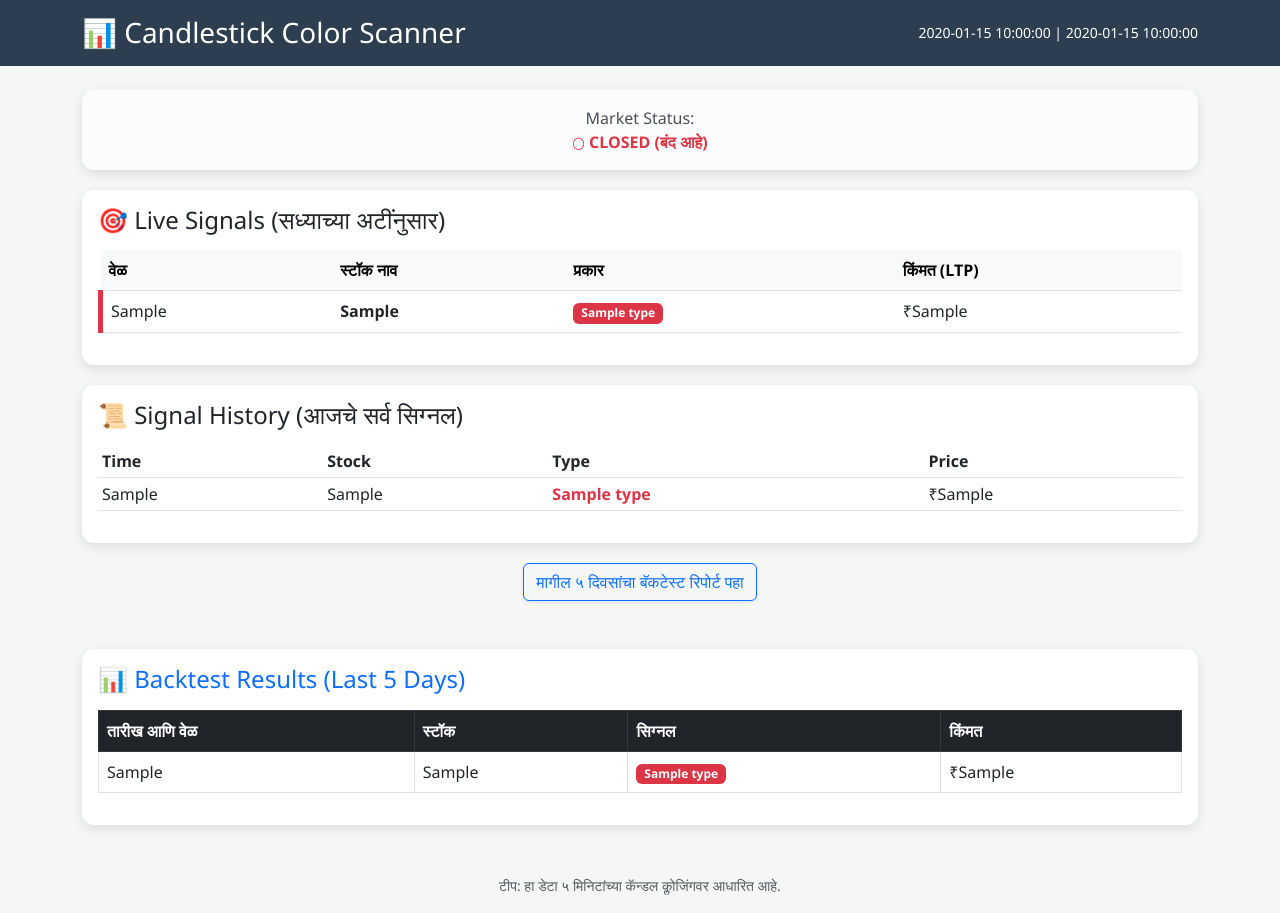
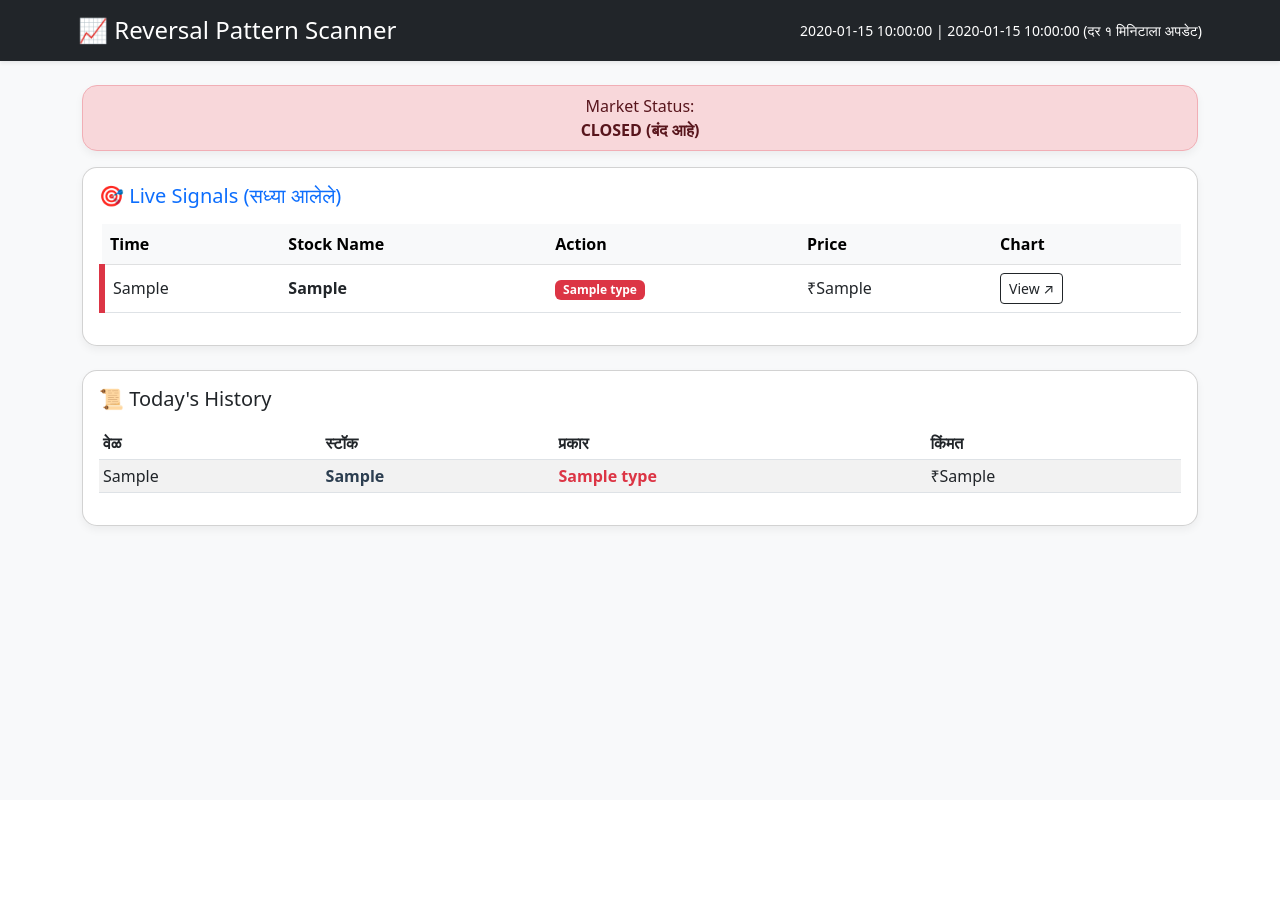
Before and after one commit to dattapwr/nifty-trading-bot, a Flask app: template templates/index.html in a window 1280 px wide. After the commit the page ends 530 px from the top, so only its background shows below. Run offline with Flask 3, Linux system fonts and the light colour scheme; the template is opened without the code that fills it: most values are stand-ins (such as "Sample title", 1, 10 or a date in 2020).

Commit message:
Update index.html

```diff
--- a/templates/index.html
+++ b/templates/index.html
@@ -3,49 +3,42 @@
 <head>
     <meta charset="UTF-8">
     <meta name="viewport" content="width=device-width, initial-scale=1.0">
-    <title>Stock Signal Scanner</title>
+    <title>Stock Scanner - Live</title>
     <link href="https://cdn.jsdelivr.net/npm/bootstrap@5.3.0/dist/css/bootstrap.min.css" rel="stylesheet">
     <style>
-        body { background-color: #f4f7f6; font-family: 'Segoe UI', Tahoma, Geneva, Verdana, sans-serif; }
-        .card { border: none; border-radius: 12px; box-shadow: 0 4px 12px rgba(0,0,0,0.1); margin-bottom: 20px; }
-        .status-open { color: #28a745; font-weight: bold; }
-        .status-closed { color: #dc3545; font-weight: bold; }
-        .buy-row { border-left: 5px solid #28a745; background-color: #f8fff9; }
-        .sell-row { border-left: 5px solid #dc3545; background-color: #fff8f8; }
-        .badge-buy { background-color: #28a745; color: white; }
-        .badge-sell { background-color: #dc3545; color: white; }
-        .navbar { background-color: #2c3e50; color: white; }
+        body { background-color: #f8f9fa; }
+        .buy-row { border-left: 6px solid #28a745; background-color: #f0fff4; }
+        .sell-row { border-left: 6px solid #dc3545; background-color: #fff5f5; }
+        .card { border-radius: 15px; box-shadow: 0 4px 8px rgba(0,0,0,0.05); }
+        .tv-link { text-decoration: none; color: #2c3e50; font-weight: bold; }
+        .tv-link:hover { color: #007bff; }
     </style>
 </head>
 <body>
 
-<nav class="navbar py-3">
-    <div class="container text-center">
-        <h3 class="mb-0">📊 Candlestick Color Scanner</h3>
-        <p class="small mb-0">{{ date }} | {{ time }}</p>
+<nav class="navbar navbar-dark bg-dark shadow-sm">
+    <div class="container text-center text-white p-2">
+        <h4 class="mb-0">📈 Reversal Pattern Scanner</h4>
+        <small>{{ date }} | {{ time }} (दर १ मिनिटाला अपडेट)</small>
     </div>
 </nav>
 
 <div class="container mt-4">
-    <div class="alert alert-light text-center card">
-        Market Status:
-        {% if market_open %}
-            <span class="status-open">● LIVE (चालू आहे)</span>
-        {% else %}
-            <span class="status-closed">○ CLOSED (बंद आहे)</span>
-        {% endif %}
+    <div class="alert {{ 'alert-success' if market_open else 'alert-danger' }} text-center card py-2">
+        Market Status: <strong>{{ 'LIVE (चालू आहे)' if market_open else 'CLOSED (बंद आहे)' }}</strong>
     </div>
 
-    <div class="card p-3">
-        <h4 class="mb-3">🎯 Live Signals (सध्याच्या अटींनुसार)</h4>
+    <div class="card p-3 mb-4">
+        <h5 class="mb-3 text-primary">🎯 Live Signals (सध्या आलेले)</h5>
         <div class="table-responsive">
-            <table class="table align-middle">
+            <table class="table table-hover align-middle">
                 <thead class="table-light">
                     <tr>
-                        <th>वेळ</th>
-                        <th>स्टॉक नाव</th>
-                        <th>प्रकार</th>
-                        <th>किंमत (LTP)</th>
+                        <th>Time</th>
+                        <th>Stock Name</th>
+                        <th>Action</th>
+                        <th>Price</th>
+                        <th>Chart</th>
                     </tr>
                 </thead>
                 <tbody>
@@ -53,34 +46,43 @@
                     <tr class="{{ 'buy-row' if stock.type == 'BUY' else 'sell-row' }}">
                         <td>{{ stock.t }}</td>
                         <td><strong>{{ stock.s }}</strong></td>
-                        <td><span class="badge {{ 'badge-buy' if stock.type == 'BUY' else 'badge-sell' }}">{{ stock.type }}</span></td>
+                        <td>
+                            <span class="badge {{ 'bg-success' if stock.type == 'BUY' else 'bg-danger' }}">
+                                {{ stock.type }}
+                            </span>
+                        </td>
                         <td>₹{{ stock.p }}</td>
+                        <td>
+                            <a href="https://www.tradingview.com/chart/?symbol=NSE:{{ stock.s.split('.')[0] }}" target="_blank" class="btn btn-sm btn-outline-dark">
+                                View ↗
+                            </a>
+                        </td>
                     </tr>
                     {% else %}
-                    <tr><td colspan="4" class="text-center text-muted">सध्या कोणताही सिग्नल मिळालेला नाही.</td></tr>
+                    <tr><td colspan="5" class="text-center text-muted py-3">सध्या कोणताही नवीन पॅटर्न मॅच होत नाहीये...</td></tr>
                     {% endfor %}
                 </tbody>
             </table>
         </div>
     </div>
 
-    <div class="card p-3">
-        <h4 class="mb-3">📜 Signal History (आजचे सर्व सिग्नल)</h4>
+    <div class="card p-3 mb-5">
+        <h5 class="mb-3">📜 Today's History</h5>
         <div class="table-responsive" style="max-height: 400px; overflow-y: auto;">
-            <table class="table table-sm">
+            <table class="table table-sm table-striped">
                 <thead>
                     <tr>
-                        <th>Time</th>
-                        <th>Stock</th>
-                        <th>Type</th>
-                        <th>Price</th>
+                        <th>वेळ</th>
+                        <th>स्टॉक</th>
+                        <th>प्रकार</th>
+                        <th>किंमत</th>
                     </tr>
                 </thead>
                 <tbody>
                     {% for h in history %}
                     <tr>
                         <td>{{ h.t }}</td>
-                        <td>{{ h.s }}</td>
+                        <td><a href="https://www.tradingview.com/chart/?symbol=NSE:{{ h.s.split('.')[0] }}" target="_blank" class="tv-link">{{ h.s }}</a></td>
                         <td class="{{ 'text-success' if h.type == 'BUY' else 'text-danger' }}"><strong>{{ h.type }}</strong></td>
                         <td>₹{{ h.p }}</td>
                     </tr>
@@ -89,49 +91,13 @@
             </table>
         </div>
     </div>
-
-    <div class="text-center mb-5">
-        <a href="/?bt=1" class="btn btn-outline-primary shadow-sm">मागील ५ दिवसांचा बॅकटेस्ट रिपोर्ट पहा</a>
-    </div>
-
-    {% if bt_results %}
-    <div class="card p-3 bg-white">
-        <h4 class="mb-3 text-primary">📊 Backtest Results (Last 5 Days)</h4>
-        <div class="table-responsive">
-            <table class="table table-hover table-bordered">
-                <thead class="table-dark">
-                    <tr>
-                        <th>तारीख आणि वेळ</th>
-                        <th>स्टॉक</th>
-                        <th>सिग्नल</th>
-                        <th>किंमत</th>
-                    </tr>
-                </thead>
-                <tbody>
-                    {% for res in bt_results %}
-                    <tr>
-                        <td>{{ res.t }}</td>
-                        <td>{{ res.s }}</td>
-                        <td><span class="badge {{ 'badge-buy' if res.type == 'BUY' else 'badge-sell' }}">{{ res.type }}</span></td>
-                        <td>₹{{ res.p }}</td>
-                    </tr>
-                    {% endfor %}
-                </tbody>
-            </table>
-        </div>
-    </div>
-    {% endif %}
 </div>
 
-<footer class="text-center mt-5 mb-3 text-muted">
-    <small>टीप: हा डेटा ५ मिनिटांच्या कॅन्डल क्लोजिंगवर आधारित आहे.</small>
-</footer>
-
 <script>
-    // दर ३ मिनिटांनी पेज आपोआप रिफ्रेश होईल
+    // दर ६० सेकंदांनी (१ मिनिट) पेज रिफ्रेश होईल
     setTimeout(function(){
        location.reload();
-    }, 180000);
+    }, 60000);
 </script>
 
 </body>
```
